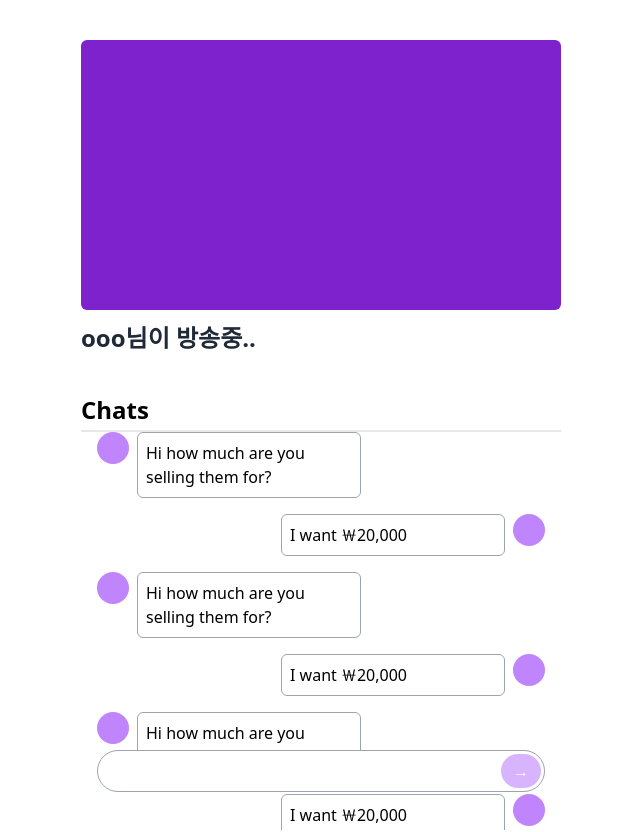
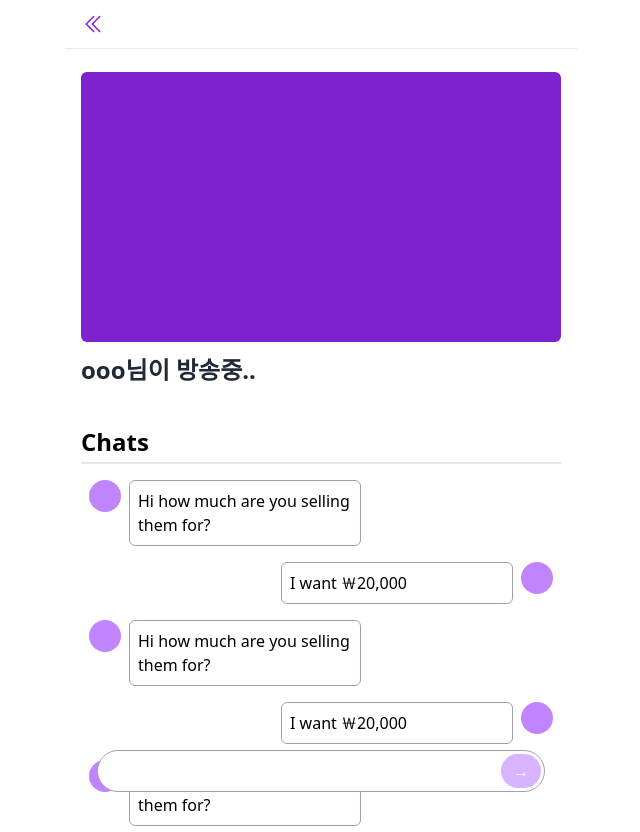
Before and after one commit to billnairk/carrot-market, a Next.js app: page /streams/1 in a window 1280 px wide. Shown: the top 832 px of the page, without its empty margins (319-959 px from the left). Built offline with nearby package versions, Linux system fonts and the light colour scheme.

Commit message:
COMPONENTS - STREAM

```diff
--- a/pages/streams/[id].tsx
+++ b/pages/streams/[id].tsx
@@ -1,14 +1,40 @@
+import Layout from "@/components/layout";
 import { NextPage } from "next";
 
 const Stream: NextPage = () => {
   return (
-    <div className="px-4 py-10">
+    <Layout canGoBack>
+      <div className="px-4 py-6">
         <div className="w-full bg-purple-700 rounded-md hover:bg-purple-400 aspect-video" />
         <h3 className="pt-3 text-2xl font-semibold text-gray-800">
           ooo님이 방송중..
         </h3>
         <h1 className="mt-10 mb-1 text-2xl font-bold">Chats</h1>
-      <div className="px-4 h-[50vh] border-t-2 overflow-y-scroll space-y-4">
+        <div className="pt-4 px-2 h-[60vh] border-t-2 overflow-y-scroll space-y-4">
+          <div className="flex items-start space-x-2">
+            <div className="w-8 h-8 bg-purple-400 rounded-full" />
+            <div className="w-1/2 p-2 border border-gray-400 rounded-md">
+              <p>Hi how much are you selling them for?</p>
+            </div>
+          </div>
+          <div className="flex flex-row-reverse items-start space-x-2 space-x-reverse">
+            <div className="w-8 h-8 bg-purple-400 rounded-full" />
+            <div className="w-1/2 p-2 border border-gray-400 rounded-md">
+              <p>I want ￦20,000</p>
+            </div>
+          </div>
+          <div className="flex items-start space-x-2">
+            <div className="w-8 h-8 bg-purple-400 rounded-full" />
+            <div className="w-1/2 p-2 border border-gray-400 rounded-md">
+              <p>Hi how much are you selling them for?</p>
+            </div>
+          </div>
+          <div className="flex flex-row-reverse items-start space-x-2 space-x-reverse">
+            <div className="w-8 h-8 bg-purple-400 rounded-full" />
+            <div className="w-1/2 p-2 border border-gray-400 rounded-md">
+              <p>I want ￦20,000</p>
+            </div>
+          </div>
           <div className="flex items-start space-x-2">
             <div className="w-8 h-8 bg-purple-400 rounded-full" />
             <div className="w-1/2 p-2 border border-gray-400 rounded-md">
@@ -96,6 +122,7 @@ const Stream: NextPage = () => {
           </div>
         </div>
       </div>
+    </Layout>
   );
 };
 
--- a/pages/streams/index.tsx
+++ b/pages/streams/index.tsx
@@ -1,17 +1,21 @@
+import FloatingButton from "@/components/floating-button";
 import Layout from "@/components/layout";
 import { NextPage } from "next";
+import Link from "next/link";
 
 const Live: NextPage = () => {
   return (
     <Layout hasTabBar title="Stream">
-      <div className="py-2 space-y-4 divide-y-2">
+      <div className="py-2 space-y-4">
         {[1, 1, 1, 1, 1].map((_, i) => (
-          <div key={i} className="px-4 pt-4">
-            <div className="w-full bg-purple-700 rounded-md hover:bg-purple-400 aspect-video" />
-            <h3 className="pt-3 text-gray-600">ooo님이 방송중..</h3>
-          </div>
+          <Link key={i} href={`/streams/${i}`}>
+            <div className="px-4 py-4 border-b border-gray-200">
+              <div className="w-full bg-purple-700 rounded-md hover:bg-purple-400 aspect-video" />
+              <h3 className="pt-3 text-gray-600">ooo님이 방송중..</h3>
+            </div>
+          </Link>
         ))}
-        <button className="fixed bottom-12 right-5 shadow-lg hover:bg-purple-700 transition-all bg-purple-500 p-4 rounded-full border-transparent hover:ring-2 hover:ring-offset-2 hover:ring-purple-500 text-white ">
+        <FloatingButton href="/streams/create">
           <svg
             xmlns="http://www.w3.org/2000/svg"
             fill="none"
@@ -25,7 +29,7 @@ const Live: NextPage = () => {
               d="M15.75 10.5l4.72-4.72a.75.75 0 011.28.53v11.38a.75.75 0 01-1.28.53l-4.72-4.72M4.5 18.75h9a2.25 2.25 0 002.25-2.25v-9a2.25 2.25 0 00-2.25-2.25h-9A2.25 2.25 0 002.25 7.5v9a2.25 2.25 0 002.25 2.25z"
             />
           </svg>
-        </button>
+        </FloatingButton>
       </div>
     </Layout>
   );
```
Lines whose indentation alone changed are shown as unchanged.
